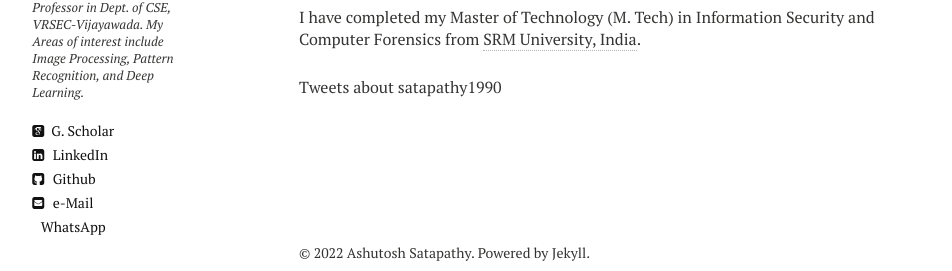
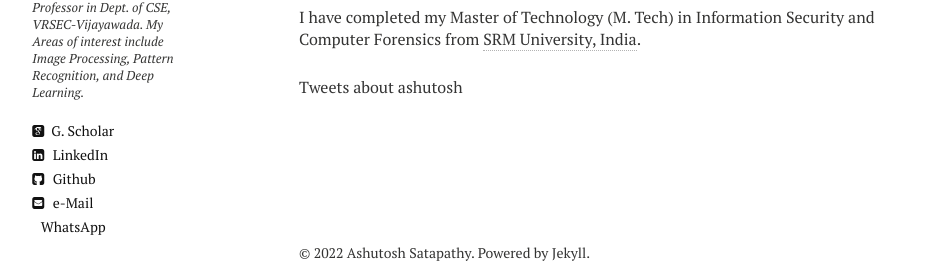
Before and after one commit to ashutoshsatapathy1990/ashutoshsatapathy1990.github.io, a Jekyll site: the page built from index.md, in a window 1280 px wide. Shown: the part 371-642 px from the top of the page, without its empty margins (21-973 px from the left). Built offline with Jekyll 4.4.1, drawn with Linux system fonts in a browser that asks for light colours; nearby versions of some CDN libraries; comment, search, counter and statistics services are not loaded.

Commit message:
Update home2.html

```diff
--- a/_layouts/home2.html
+++ b/_layouts/home2.html
@@ -38,7 +38,7 @@
     <h1>{{ page.title }}</h1>
     <div class="article-wrap">
       {{ content }}
-                <a class="twitter-timeline"  href="https://twitter.com/search?q=satapathy1990" data-widget-id="952299516119535616">Tweets about satapathy1990</a>
+                <a class="twitter-timeline"  href="https://twitter.com/search?q=satapathy1990" data-widget-id="952299516119535616">Tweets about ashutosh</a>
             <script>!function(d,s,id){var js,fjs=d.getElementsByTagName(s)[0],p=/^http:/.test(d.location)?'http':'https';if(!d.getElementById(id)){js=d.createElement(s);js.id=id;js.src=p+"://platform.twitter.com/widgets.js";fjs.parentNode.insertBefore(js,fjs);}}(document,"script","twitter-wjs");</script>
     </div><!-- /.article-wrap -->
     {% if site.disqus_shortname and page.comments %}
```
